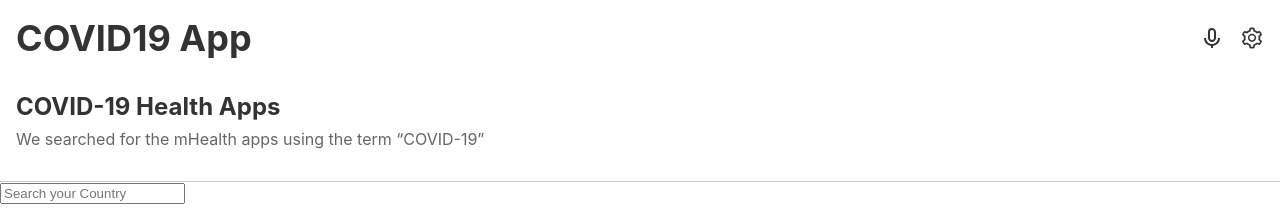
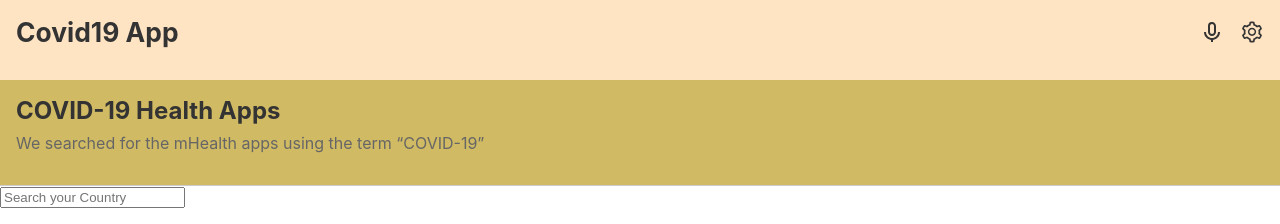
Before and after one commit to josuerushanika/Covid19-healthcareapp, a React (Create React App) app: page / in a window 1280 px wide. Shown: the top 224 px of the page. Built offline with nearby package versions, Linux system fonts and the light colour scheme; no server answers.

Commit message:
Update style

```diff
--- a/src/component/NavbarDetail.js
+++ b/src/component/NavbarDetail.js
@@ -7,7 +7,7 @@ function NavbarDetail() {
   return (
     <nav className={styles.navbar}>
       <div className={styles.title}>
-        <h1 className={styles.titleText}>COVID19 App</h1>
+        <h1 className={styles.titleText}>Covid19 App</h1>
       </div>
       <div className={styles.icons}>
         <BiMicrophone className={styles.icon} />
--- a/src/styles/Header.module.css
+++ b/src/styles/Header.module.css
@@ -1,5 +1,5 @@
 .header {
-    background-color: #fff;
+    background-color: #D0BA63;
     border-bottom: 1px solid #ccc;
     padding: 1rem;
   }
--- a/src/styles/NavbarDetail.module.css
+++ b/src/styles/NavbarDetail.module.css
@@ -1,14 +1,19 @@
 .navbar {
     display: flex;
-    justify-content: space-between;
     align-items: center;
     padding: 1rem;
-    background-color: #fff;
+    background-color: bisque;
     box-shadow: 0px 4px 6px rgba(0, 0, 0, 0.1);
+    color: #fff;
+    -webkit-column-gap: 10rem;
+    column-gap: 10rem;
+    display: flex;
+    justify-content: space-between;
+    padding-bottom: 2rem;
   }
 
   .title {
-    font-size: 1.5rem;
+    font-size: 1.1rem;
     font-weight: bold;
   }
 
```
